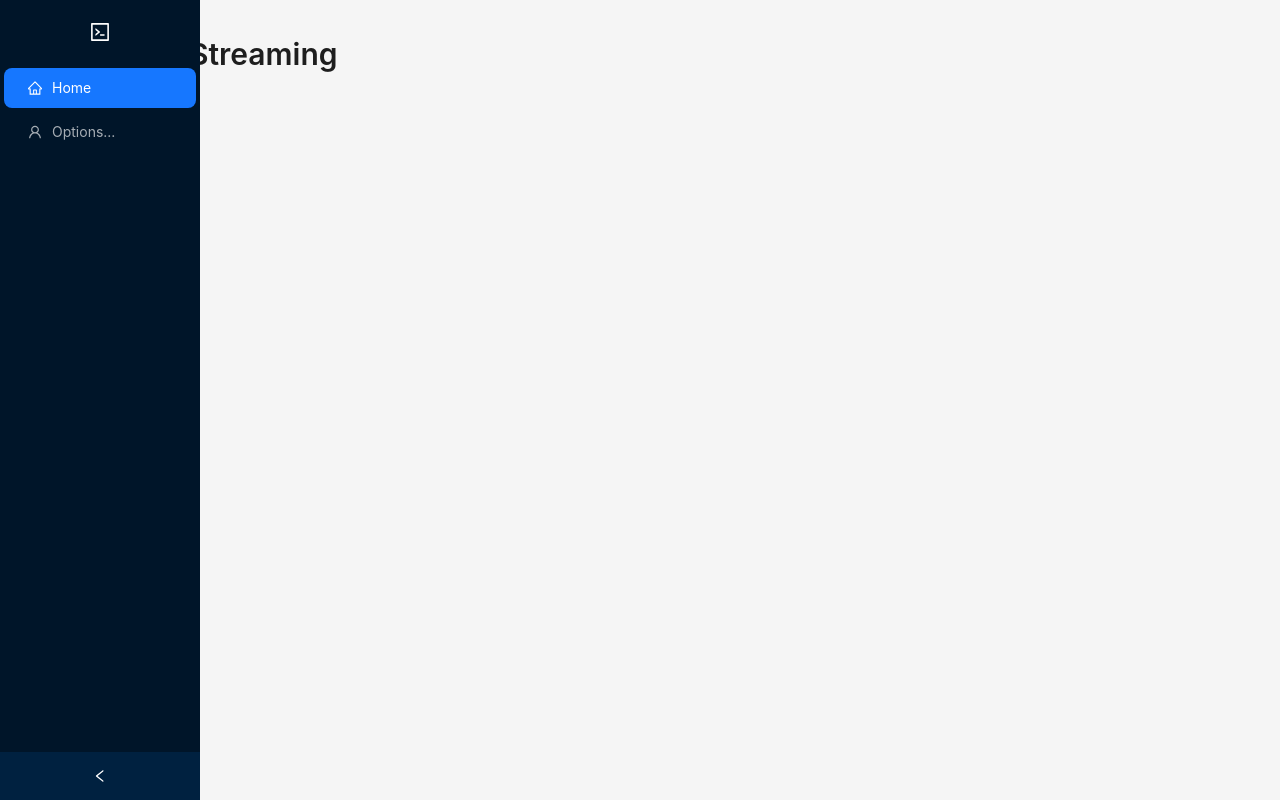
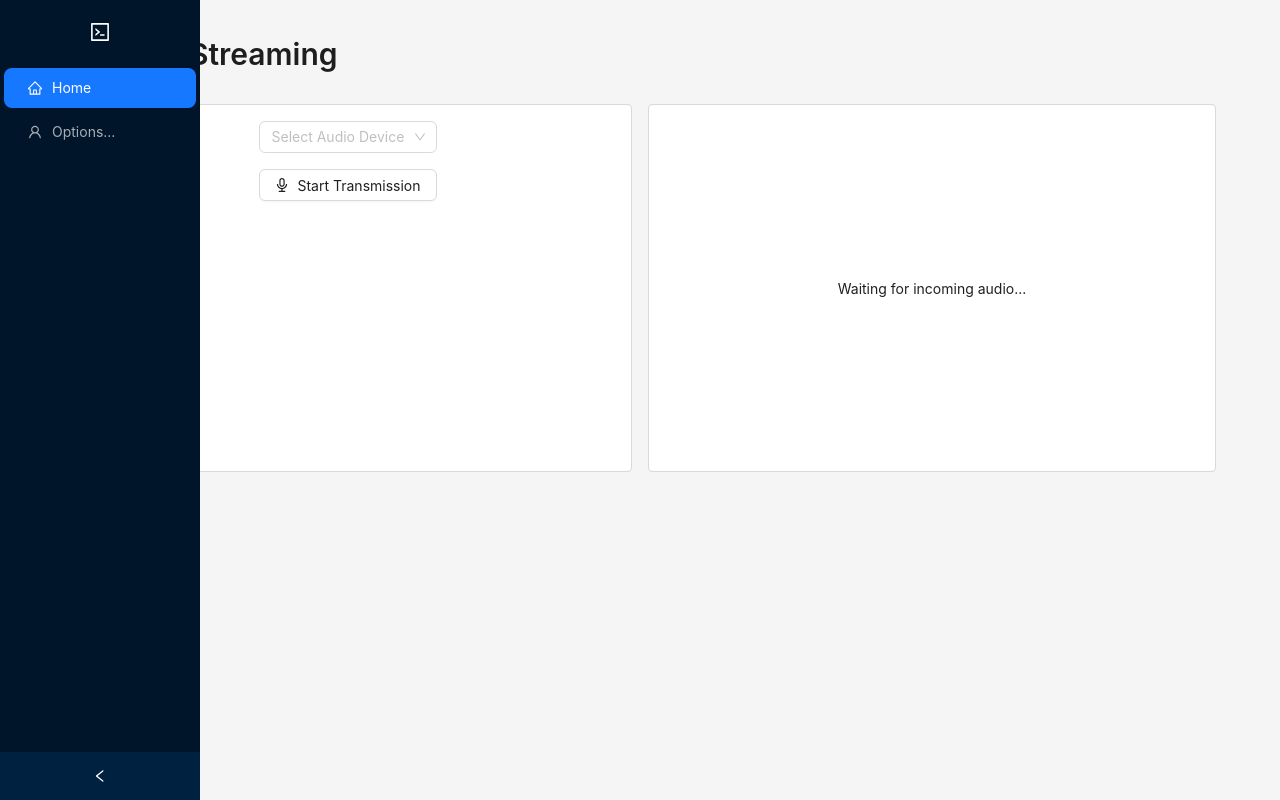
Before and after one commit to ar2653/medpod, a React (Create React App) app: page / in a window 1280 px wide. Built offline with nearby package versions, Linux system fonts and the light colour scheme.

Commit message:
Added audio stream and fetch devices

```diff
--- /dev/null
+++ b/src/components/AudioStream/AudioStream.css
@@ -0,0 +1,43 @@
+.audio-stream-layout {
+  display: flex;
+  flex-direction: column;
+  height: 50vh;
+}
+
+.audio-stream-header {
+  padding: 16px;
+  background: #f0f2f5;
+}
+
+.audio-stream-content {
+  display: flex;
+  flex: 1;
+  margin: 16px;
+}
+
+.audio-section {
+  flex: 1;
+  margin: 0 8px;
+  padding: 16px;
+  border: 1px solid #d9d9d9;
+  border-radius: 4px;
+  background: #ffffff;
+}
+
+.audio-section.left {
+  display: flex;
+  flex-direction: column;
+  align-items: center;
+}
+
+.audio-section.right {
+  display: flex;
+  align-items: center;
+  justify-content: center;
+}
+
+.transmit-controls {
+  display: flex;
+  flex-direction: column;
+  align-items: center;
+}
--- /dev/null
+++ b/src/components/AudioStream/AudioStream.js
@@ -0,0 +1,79 @@
+import React, { useState, useEffect } from "react";
+import { Button, Layout, Select } from "antd";
+import { AudioOutlined } from "@ant-design/icons";
+import "./AudioStream.css";
+
+const { Content } = Layout;
+const { Option } = Select;
+
+const AudioStream = () => {
+  const [isTransmitting, setIsTransmitting] = useState(false);
+  const [devices, setDevices] = useState([]);
+  const [selectedDevice, setSelectedDevice] = useState(null);
+
+  useEffect(() => {
+    // Get audio devices
+    navigator.mediaDevices.enumerateDevices().then((deviceInfos) => {
+      const audioDevices = deviceInfos.filter(
+        (device) => device.kind === "audioinput"
+      );
+      setDevices(audioDevices);
+    });
+  }, []);
+
+  const startTransmission = async () => {
+    if (!selectedDevice) {
+      alert("Please select an audio device.");
+      return;
+    }
+
+    try {
+        // stream audio
+    } catch (err) {
+      console.error("Error accessing media devices.", err);
+    }
+  };
+
+  return (
+    <Layout className="audio-stream-layout">
+      <Content className="audio-stream-content">
+        <div className="audio-section left">
+          <div className="transmit-controls">
+            <Select
+              style={{ width: "100%", marginBottom: "16px" }}
+              placeholder="Select Audio Device"
+              onChange={(value) => setSelectedDevice(value)}
+            >
+              {devices.map((device) => (
+                <Option key={device.deviceId} value={device.deviceId}>
+                  {device.label || "Unknown Device"}
+                </Option>
+              ))}
+            </Select>
+            <Button
+              icon={<AudioOutlined />}
+              type={isTransmitting ? "primary" : "default"}
+              onClick={() => {
+                setIsTransmitting(!isTransmitting);
+                startTransmission();
+              }}
+            >
+              {isTransmitting ? "Stop Transmission" : "Start Transmission"}
+            </Button>
+          </div>
+        </div>
+        <div className="audio-section right">
+          <div className="audio-visualization">
+            <p>
+              {isTransmitting
+                ? "Receiving audio..."
+                : "Waiting for incoming audio..."}
+            </p>
+          </div>
+        </div>
+      </Content>
+    </Layout>
+  );
+};
+
+export default AudioStream;
--- a/src/components/Sidebar/Sidebar.js
+++ b/src/components/Sidebar/Sidebar.js
@@ -6,6 +6,7 @@ import {
 } from '@ant-design/icons';
 import { Layout, Menu, Typography } from 'antd';
 import './Sidebar.css';
+import AudioStream from '../AudioStream/AudioStream';
 
 const { Header, Content, Sider } = Layout;
 const { Title } = Typography;
@@ -48,7 +49,7 @@ const Sidebar = () => {
         </Header>
         <Content className="content">
           <div className="content-inner">
-            Content goes here
+            <AudioStream/>
           </div>
         </Content>
       </Layout>
```
